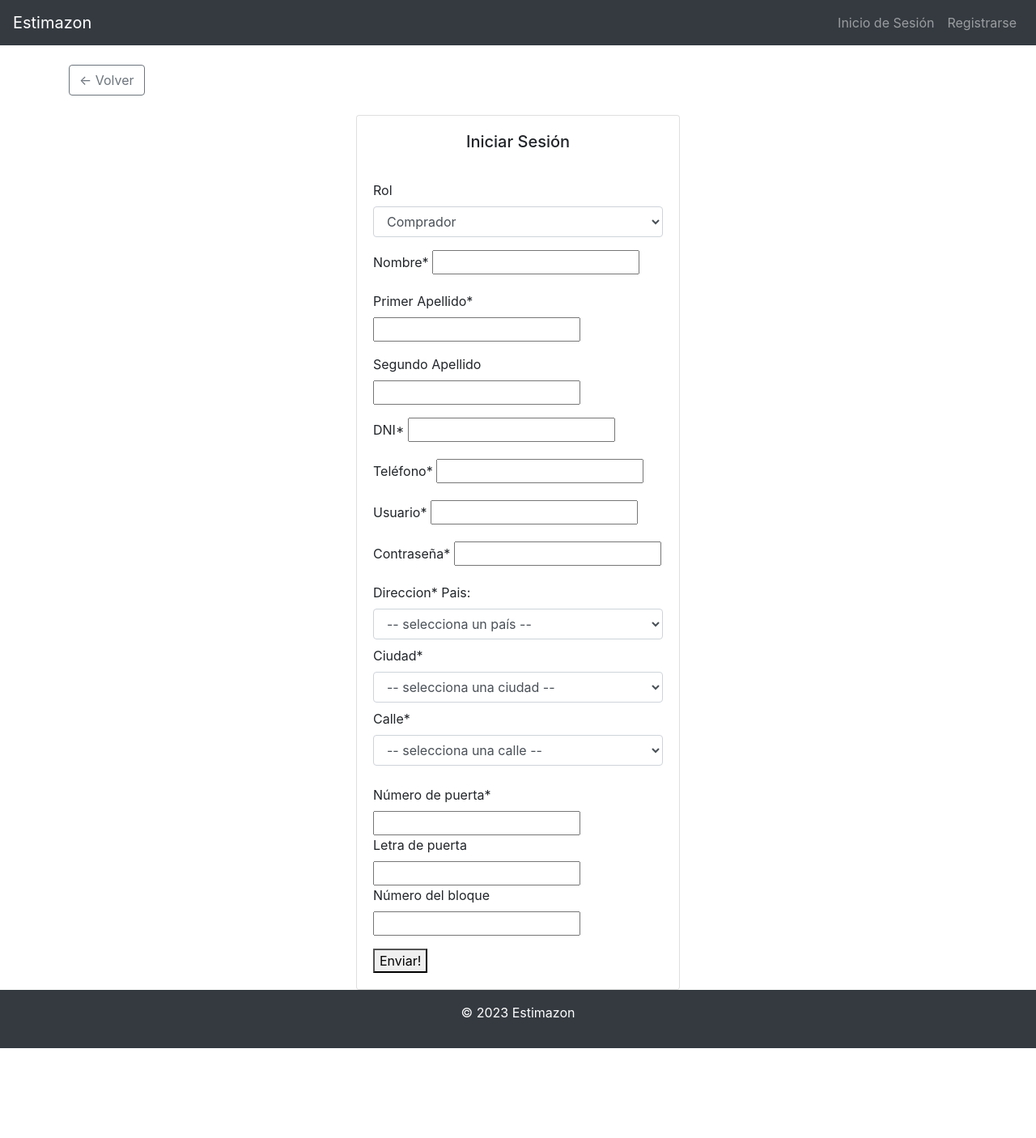
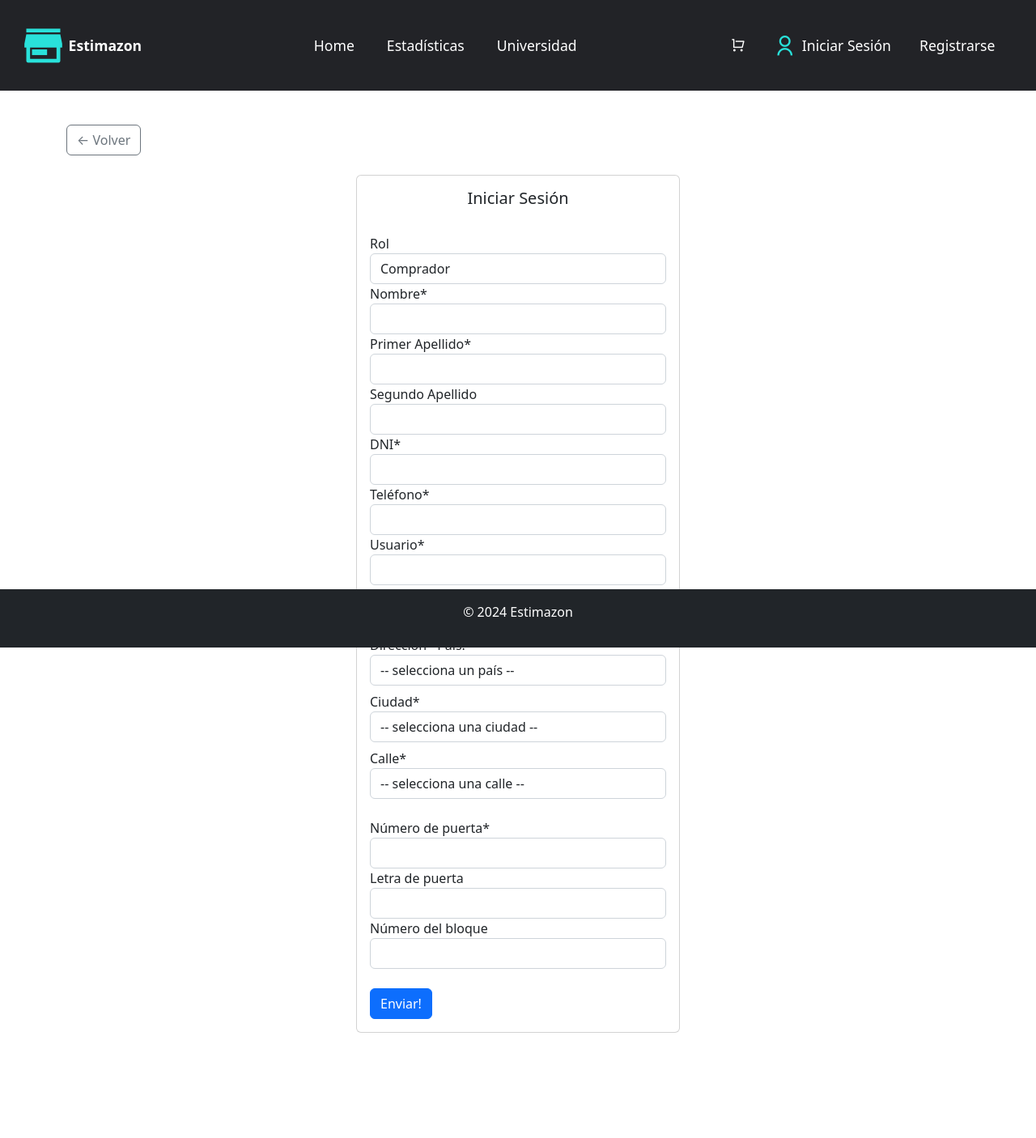
Before and after one commit to Daniel-Salanova-Dmitriyev/PRACTICA1_ADIU, a PHP site: page /register.php in a window 1280 px wide. Shown: the whole page at 81% size. Before the commit the page ends 1295 px from the top, so only its background shows below. Run offline with PHP 8.4, Linux system fonts and the light colour scheme; data comes from the database, SQL or seed files in the repository; some libraries are stand-ins or nearby versions.

Commit message:
Página principal, iniciar sesión y registro cambiados

```diff
--- a/register.php
+++ b/register.php
@@ -10,7 +10,12 @@
     <meta name="viewport" content="width=device-width, initial-scale=1, shrink-to-fit=no">
     <title>Estimazon</title>
     <!-- Enlace a los estilos de Bootstrap -->
-    <link rel="stylesheet" href="https://stackpath.bootstrapcdn.com/bootstrap/4.3.1/css/bootstrap.min.css">
+
+    <link rel="stylesheet" href="css/home.css">
+    <link href="https://cdn.jsdelivr.net/npm/bootstrap@5.2.3/dist/css/bootstrap.min.css" rel="stylesheet" integrity="sha384-rbsA2VBKQhggwzxH7pPCaAqO46MgnOM80zW1RWuH61DGLwZJEdK2Kadq2F9CUG65" crossorigin="anonymous">
+    <link rel="stylesheet" href="https://cdnjs.cloudflare.com/ajax/libs/remixicon/4.5.0/remixicon.css" integrity="sha512-6p+GTq7fjTHD/sdFPWHaFoALKeWOU9f9MPBoPnvJEWBkGS4PKVVbCpMps6IXnTiXghFbxlgDE8QRHc3MU91lJg==" crossorigin="anonymous" referrerpolicy="no-referrer" />
+    <link rel="stylesheet" href="https://cdnjs.cloudflare.com/ajax/libs/boxicons/2.1.0/css/boxicons.min.css" integrity="sha512-pVCM5+SN2+qwj36KonHToF2p1oIvoU3bsqxphdOIWMYmgr4ZqD3t5DjKvvetKhXGc/ZG5REYTT6ltKfExEei/Q==" crossorigin="anonymous" referrerpolicy="no-referrer" />
+
     <style>
         .card-login {
             max-width: 400px;
@@ -95,46 +100,90 @@
     ?>
 
 <header>
-        <!-- Barra de Navegación -->
-        <nav class="navbar navbar-expand-lg navbar-dark bg-dark">
-            <a class="navbar-brand" href="./home.php">Estimazon</a>
-            <button class="navbar-toggler" type="button" data-toggle="collapse" data-target="#navbarNav" aria-controls="navbarNav" aria-expanded="false" aria-label="Toggle navigation">
-                <span class="navbar-toggler-icon"></span>
-            </button>
-            <button class="navbar-toggler" type="button" data-toggle="collapse" data-target="#navbarCart" aria-controls="navbarCart" aria-expanded="false" aria-label="Toggle navigation">
-                <span class="navbar-toggler-icon"></span>
-            </button>
 
-            <button class="navbar-toggler" type="button" data-toggle="collapse" data-target="#navbarCart" aria-controls="navbarCart" aria-expanded="false" aria-label="Toggle navigation">
-                <span class="navbar-toggler-icon"></span>
-            </button>
-            <div class="collapse navbar-collapse" id="navbarNav">
-                <ul class="navbar-nav ml-auto">
+<div class="navigationBar">
+    <a href="#" class="logo"><i class="ri-store-3-fill"></i><span>Estimazon</span></a>
+    <ul class="itemsBar">
+        <li><a href="./home.php" class="active">Home</a></li>
+        <li><a href="./graficas.php">Estadísticas</a></li>
+        <li><a href="https://www.uib.cat/">Universidad</a></li>
+    </ul>
+    <div class="logins">
+
+
+        <a href="#" id="cart-icon"><i class="ri-shopping-cart-line"></i></a>
+
 
         <?php
         if (isset($_COOKIE["usuario"])) {
-                        echo '<li class="nav-item">';
-                        echo '<a class="nav-link">Logeado con ' . $_COOKIE["usuario"] . "</a>";
-                        echo '</li>';
-                        echo '<li class="nav_item">';
-                        echo '<a class="nav-link" href="./account/closeAccount.php">Cerrar Sesión</a>';
-                        echo '</li>';
+            echo '<a href="#" class="user"><i class="ri-user-line"></i>' . $_COOKIE["usuario"] . '</a>';
+            echo '<a href="./account/closeAccount.php">Cerrar Sesión</a>';
         } else {
-                        echo '<li class="nav_item">';
-                        echo '<a class="nav-link" href="./login.php">Inicio de Sesión</a>';
-                        echo '</li>';
-                        echo '<li class="nav_item">';
-                        echo '<a class="nav-link" href="./register.php">Registrarse</a>';
-                        echo '</li>';
+            echo '<a href="./login.php" class="user"><i class="ri-user-line"></i>Iniciar Sesión</a>';
+            echo '<a href="./register.php">Registrarse</a>';
         }
         ?>
-                </ul>
+
+        <div class="bx bx-menu" id="menu-icon"></div>
+    </div>
 </div>
 
+<div class="itemsCart h-auto w-50">
+    <table class="table">
+        <thead>
+            <tr>
+                <th scope="col">Producto</th>
+                <th scope="col">Cantidad</th>
+                <th scope="col">Precio</th>
+                <th scope="col">Eliminar</th>
+            </tr>
+        </thead>
+        <tbody>
+            <?php
+            if (isset($_COOKIE["carrito"])) {
+                $conexion = mysqli_connect("localhost", "root", "") or die("Error conecting to database server!");
+                $bd = mysqli_select_db($conexion, "bd2oracle") or die("Error selecting database!"); //Elegimos conexión y tabla a la que conectarnos
 
-        </nav>
+                $array = json_decode($_COOKIE["carrito"]);
+                $cantidad = json_decode($_COOKIE["cantidadCarrito"]);
+                $precioTotal = 0;
+                for ($i = 0; $i < count($array); $i++) {
+                    $instruccion = "SELECT pro_nombre, pro_precio, pro_descuento, pro_oferta FROM producto WHERE pro_id = " . $array[$i];
+                    $res = mysqli_query($conexion, $instruccion);
+                    $fila = mysqli_fetch_assoc($res);
+
+                    $precio = 0;
+                    if ($fila["pro_oferta"]) {
+                        $precio =  ($fila["pro_precio"] - $fila["pro_precio"] * $fila["pro_descuento"] * 0.01);
+                    } else {
+                        $precio = $fila["pro_precio"];
+                    }
+                    $precioTotal += ($precio * $cantidad[$i]);
+                    echo '<tr>';
+                    echo '<th scope="row">' . $fila["pro_nombre"] . "</th>";
+                    echo '<td>' . $cantidad[$i] . "</td>";
+                    echo '<td>' . $precio . "</td>";
+                    echo '<td>' . '<form action="./cart/deleteItemCart.php">' . '<input hidden id="deleteItemCart" name="deleteItemCart" value="' . $i . '" />' . '<button class="btn btn-outline-danger" type="submit">Eliminar</button>' . '</form>' . "</td>";
+                    echo '</tr>';
+                }
+                echo '<tr>';
+                echo '<th scope="row">Total: </th>';
+                echo '<td colspan="2">' . $precioTotal . '</td>';
+                echo '<td>' . '<form action="./checkout.php">'  . '<button class="btn btn-outline-success" type="submit">Comprar</button>' . '</form>'  . '</td>';
+                echo '</tr>';
+            }
+
+
+            ?>
+
+        </tbody>
+    </table>
+
+
+</div>
+
 </header>
-    <main class="container">
+    <main class="container"  style="margin-top:130px; margin-bottom:130px;">
         <a href="./home.php" class="btn btn-outline-secondary mt-4">&larr; Volver</a>
         <div class="card card-login mt-4">
             <!-- Formulario-->
@@ -152,31 +201,31 @@
                     </div>
                     <div class="form-group">
                             <label for="nombre">Nombre*</label>
-                            <input type="text" name="nombre" id="nombre" required>
+                            <input type="text" class="form-control" name="nombre" id="nombre" required>
                     </div>
                     <div class="form-group">
                             <label for="apellido1">Primer Apellido*</label>
-                            <input type="text" name="apellido1" id="apellido1" required>
+                            <input type="text" class="form-control" name="apellido1" id="apellido1" required>
                     </div>
                     <div class="form-group">
                             <label for="apellido2">Segundo Apellido</label>
-                            <input type="text" name="apellido2" id="apellido2">
+                            <input type="text" class="form-control" name="apellido2" id="apellido2">
                     </div>
                     <div id ="cDni" class="form-group hidden">
                             <label for="dni">DNI*</label>
-                            <input type="text" name="dni" id="dni" required>
+                            <input type="text" class="form-control" name="dni" id="dni" required>
                     </div>
                     <div id ="cTelefono" class="form-group hidden">
                             <label for="dni">Teléfono*</label>
-                            <input type="text" name="telefono" id="telefono" required>
+                            <input type="text" class="form-control" name="telefono" id="telefono" required>
                     </div>
                     <div class="form-group">
                             <label for="usuario">Usuario*</label>
-                            <input type="text" name="usuario" id="usuario" required>
+                            <input type="text" class="form-control" name="usuario" id="usuario" required>
                     </div>
                     <div class="form-group">
                             <label for="contrasena">Contraseña*</label>
-                            <input type="password" name="contrasena" id="contrasena" required>
+                            <input type="password" class="form-control"  name="contrasena" id="contrasena" required>
                     </div>
                    <div id="cDireccion" class="form-group hidden">
                         <label for="pais">Direccion*</label>
@@ -225,24 +274,24 @@
                             ?>
                         </select>
                         <label for="numero" class="mt-4">Número de puerta*</label>
-                        <input id="numero" name="numero" type="text" required></input>
+                        <input id="numero" class="form-control" name="numero" type="text" required></input>
 
                         <label for="puerta">Letra de puerta</label>
-                        <input id="puerta" name="puerta" type="text"></input>
+                        <input id="puerta" class="form-control" name="puerta" type="text"></input>
 
                         <label for="bloque">Número del bloque</label>
-                        <input id="bloque" name="bloque" type="text"></input>
+                        <input id="bloque" class="form-control" name="bloque" type="text"></input>
 
                     </div>
-                    <button type="submit">Enviar!</button>
+                    <button type="submit" class="btn btn-primary btn-block mt-4">Enviar!</button>
                 </form>
             </div>
         </div>
     </main>
 
-    <footer class="footer py-3 bg-dark text-white">
-        <div class="container text-center">
-            <p>&copy; 2023 Estimazon</p>
+    <footer class="footer py-3 bg-dark text-white mt-5 p-3 position-fixed bottom-0 w-100">
+        <div class="text-center">
+            <p>&copy; 2024 Estimazon</p>
         </div>
     </footer>
 
```
Also changed, not shown: home.php (+7 -5 lines), js/home.js (+7 -0 lines), login.php (+86 -37 lines). Lines whose indentation alone changed are shown as unchanged.
